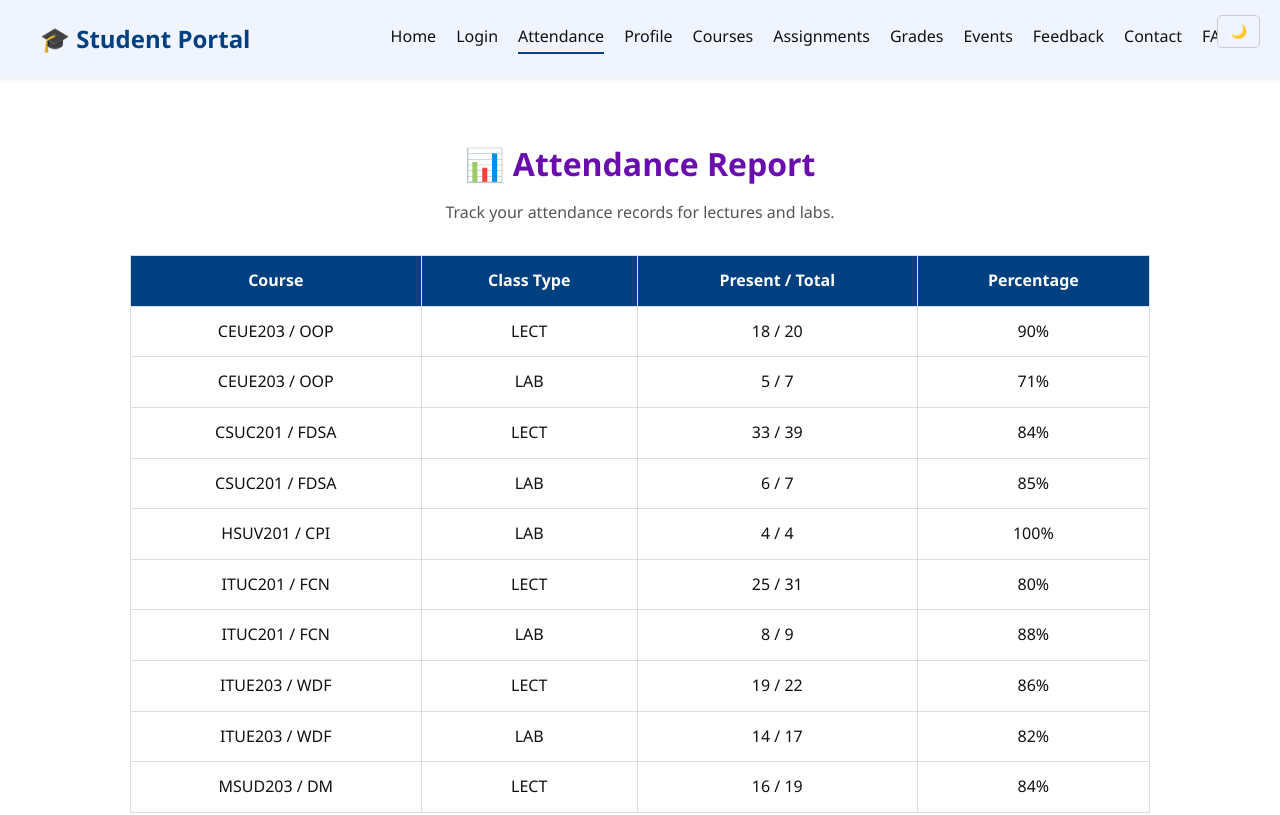
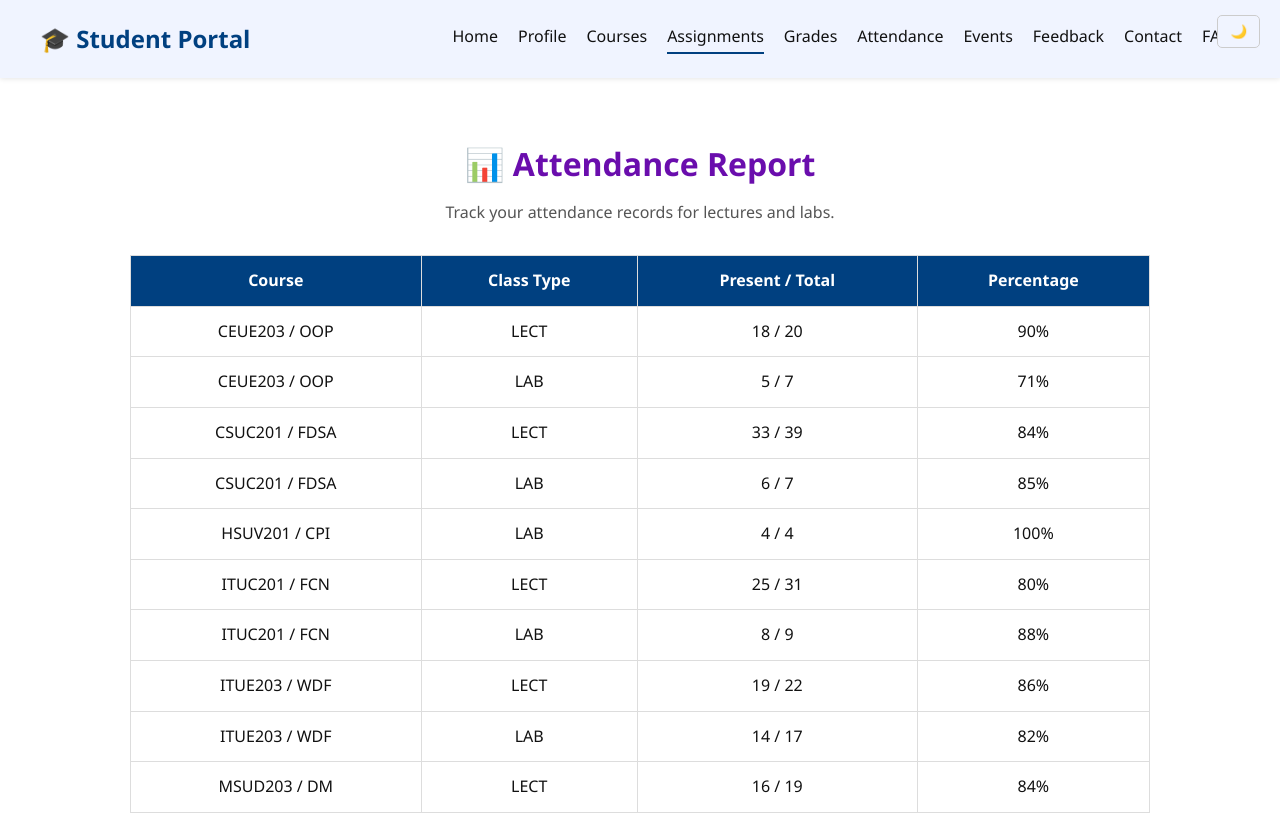
Before and after one commit to Deep1067/Student-Portal, a plain HTML site: page attendance.html in a window 1280 px wide. Shown: the top 815 px of the page. Drawn offline with Linux system fonts and the light colour scheme.

Commit message:
attendance.html

```diff
--- a/attendance.html
+++ b/attendance.html
@@ -15,19 +15,18 @@
   <!-- ✅ NAVBAR -->
   <nav class="navbar">
     <div class="logo">🎓 Student Portal</div>
-    <ul class="nav-links">
+    <div class="nav-links">
       <a href="index.html">Home</a>
-      <a href="login.html">Login</a>
-      <a href="attendance.html" class="active">Attendance</a>
       <a href="profile.html">Profile</a>
-      <a href="courses.html">Courses</a>
-      <a href="assignments.html">Assignments</a>
+      <a href="courses.html" >Courses</a>
+      <a href="assignments.html" class="active">Assignments</a>
       <a href="grades.html">Grades</a>
+      <a href="attendance.html">Attendance</a>
       <a href="event.html">Events</a>
       <a href="feedback.html">Feedback</a>
       <a href="contact.html">Contact</a>
       <a href="faqs.html">FAQs</a>
-    </ul>
+    </div>
   </nav>
 
   <!-- 📊 ATTENDANCE SECTION -->
```
